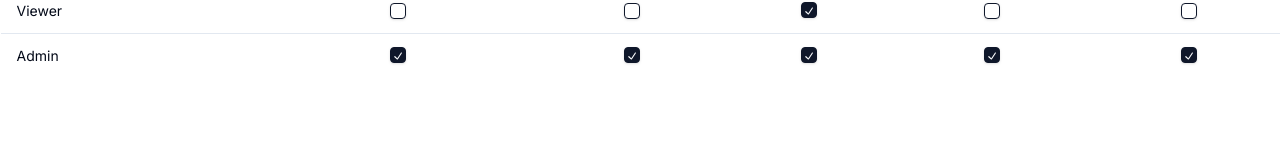
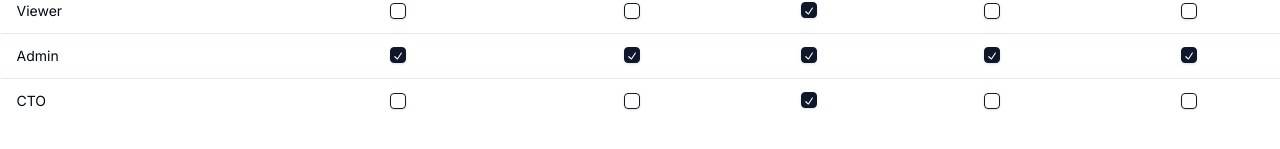
Before and after one commit to Bart-15/rtl-jest, a Next.js app: page /user-management in a window 1280 px wide. Shown: the part 209-358 px from the top of the page. Built offline with nearby package versions, Linux system fonts and the light colour scheme.

Commit message:
fix: user management component

```diff
--- a/package.json
+++ b/package.json
@@ -9,7 +9,7 @@
     "lint": "next lint",
     "format": "prettier --check --ignore-path .gitignore .",
     "format:fix": "prettier --write --ignore-path .gitignore .",
-    "test": "jest --watch"
+    "test": "jest"
   },
   "dependencies": {
     "@hookform/resolvers": "^3.9.0",
--- a/src/components/user-management/UserManagement.tsx
+++ b/src/components/user-management/UserManagement.tsx
@@ -7,7 +7,10 @@ import {
   TableRow,
 } from '@/components/ui/table';
 import { Checkbox } from '../ui/checkbox';
-import { useTogglePermissions } from './hooks/useTogglePermission.hook';
+import {
+  RolePermissions,
+  useTogglePermissions,
+} from './hooks/useTogglePermission.hook';
 
 const headers: string[] = [
   'User Role',
@@ -47,7 +50,33 @@ const UserManagement = () => {
                   <p>{role.role}</p>
                 </TableCell>
 
-                <TableCell className="text-center">
+                {Object.keys(role.permissions).map((permission) => {
+                  const checkboxId = `role-${idx}-${permission}`; // Unique ID
+                  const checkBoxIdx = roles.findIndex(
+                    (r) => r.role === role.role,
+                  );
+
+                  return (
+                    <TableCell className="text-center" key={checkboxId}>
+                      <Checkbox
+                        id={checkboxId}
+                        checked={
+                          role.permissions[
+                            permission as keyof RolePermissions['permissions']
+                          ]
+                        }
+                        onCheckedChange={() =>
+                          togglePermissions(
+                            checkBoxIdx,
+                            permission as keyof RolePermissions['permissions'],
+                          )
+                        }
+                      />
+                    </TableCell>
+                  );
+                })}
+
+                {/* <TableCell className="text-center">
                   <Checkbox
                     checked={role.permissions.allAccess}
                     onCheckedChange={() => togglePermissions(idx, 'allAccess')}
@@ -80,7 +109,7 @@ const UserManagement = () => {
                     checked={role.permissions.delete}
                     onCheckedChange={() => togglePermissions(idx, 'delete')}
                   />
-                </TableCell>
+                </TableCell> */}
               </TableRow>
             ))}
         </TableBody>
--- a/src/components/user-management/hooks/useTogglePermission.hook.ts
+++ b/src/components/user-management/hooks/useTogglePermission.hook.ts
@@ -48,7 +48,7 @@ const rolesData: RolePermissions[] = [
   },
   {
     role: 'CTO',
-    active: false,
+    active: true,
     permissions: {
       allAccess: false,
       create: false,
```
